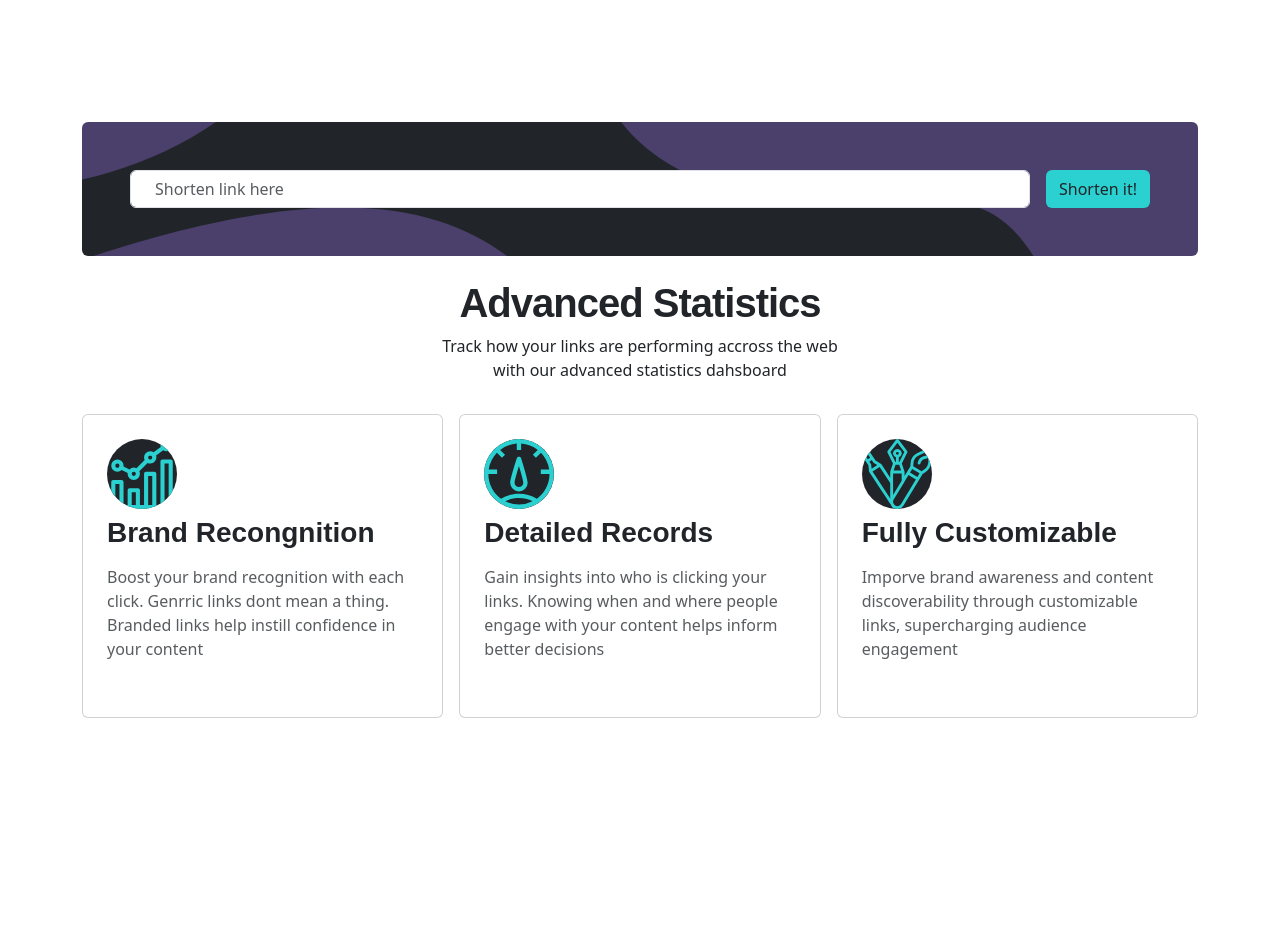
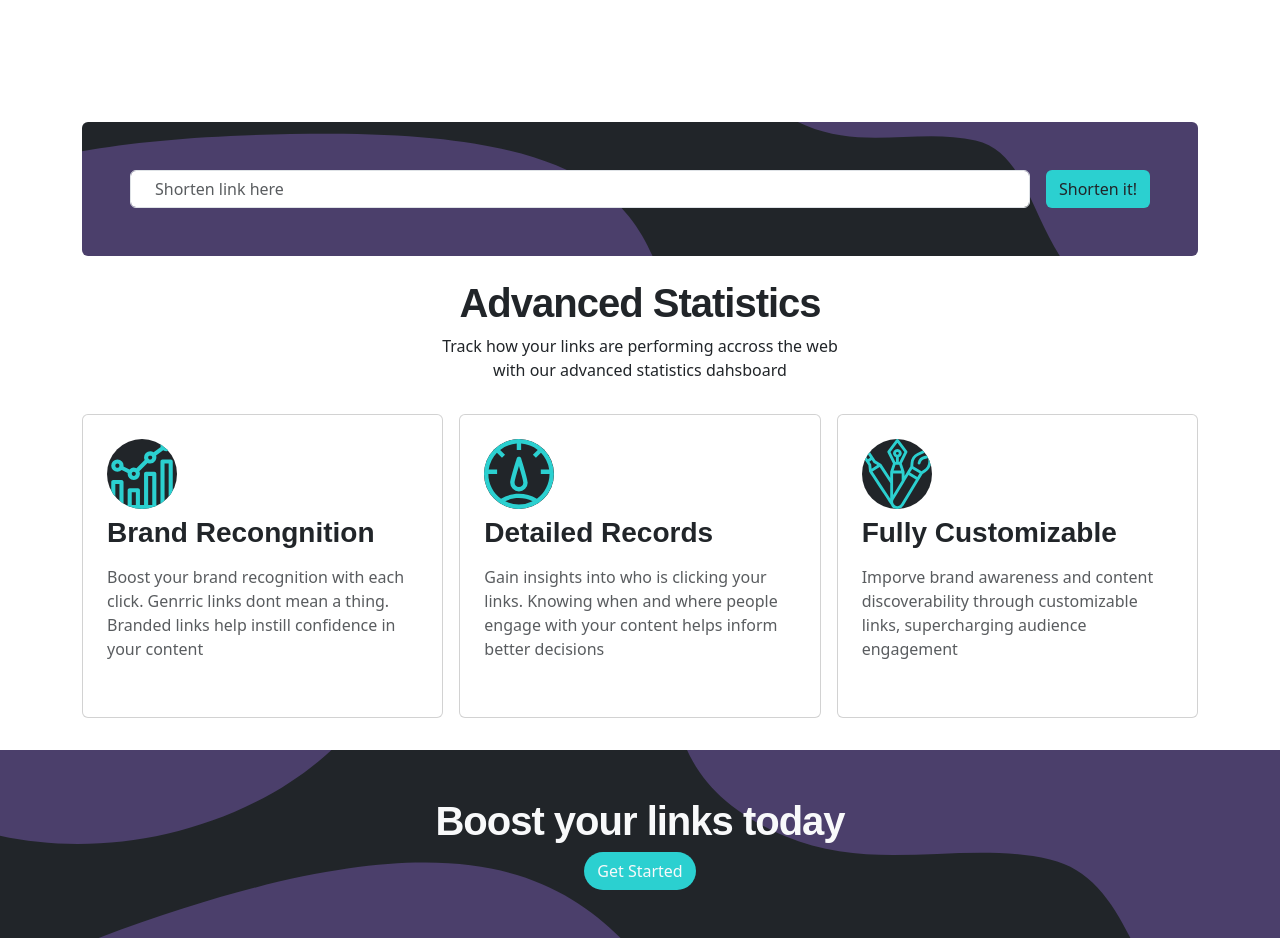
Before and after one commit to abdalsimam1-sketch/url-shortening-app, a React (Vite) app: page / in a window 1280 px wide. Shown: the part 580-1532 px from the top of the page. Before the commit the page ends 1330 px from the top, so only its background shows below. Built offline with nearby package versions, Linux system fonts and the light colour scheme.

Commit message:
add : boost section with mobile and desktop backgrounds

```diff
--- a/src/index.css
+++ b/src/index.css
@@ -200,6 +200,13 @@
 }
 
 .search-section {
+  background-image: url(./assets/images/bg-shorten-mobile.svg);
+  background-repeat: no-repeat;
+  background-size: fill;
+  background-position: center;
+  background-size: cover;
+}
+.boost-section {
   background-image: url(./assets/images/bg-boost-mobile.svg);
   background-repeat: no-repeat;
   background-size: fill;
@@ -208,7 +215,17 @@
 
 @media (min-width: 768px) {
   .search-section {
+    background-image: url(./assets/images/bg-shorten-desktop.svg);
+    background-repeat: no-repeat;
+    background-size: fill;
+    background-position: center;
+  }
+
+  .boost-section {
     background-image: url(./assets/images/bg-boost-desktop.svg);
+    background-repeat: no-repeat;
+    background-size: fill;
+    background-position: right;
   }
 }
 @media (min-width: 1024px) {
--- a/src/pages/Home.jsx
+++ b/src/pages/Home.jsx
@@ -6,7 +6,8 @@ import { mockData } from "../data/mockData";
 export const Home = () => {
   const [link, setLink] = useState("");
   return (
-    <main className="container pb-5">
+    <main className="pb-5">
+      <div className="container mb-5">
         <nav className="d-flex justify-content-between align-items-center mt-4">
           <div className="d-flex gap-5 align-items-center">
             <img src={logo} alt="logo" />
@@ -26,8 +27,8 @@ export const Home = () => {
           <div className="d-flex flex-column justify-content-center hero-text order-2 order-lg-1">
             <h1 className="text-1">More than just shorter links</h1>
             <p className="text-4 mx-auto m-lg-0 " style={{ maxWidth: "25rem" }}>
-            Build your brand's recognition and get detailed insights on how your
-            links are performing
+              Build your brand's recognition and get detailed insights on how
+              your links are performing
             </p>
             <button className="btn signup-button rounded-pill align-self-center align-self-lg-start my-3">
               Get Started
@@ -75,6 +76,13 @@ export const Home = () => {
             ))}
           </div>
         </section>
+      </div>
+      <section className="boost-section text-center p-5 bg-dark">
+        <h2 className="text-light text-2">Boost your links today</h2>
+        <button className="btn signup-button text-light rounded-pill">
+          Get Started
+        </button>
+      </section>
     </main>
   );
 };
```
Lines whose indentation alone changed are shown as unchanged.
